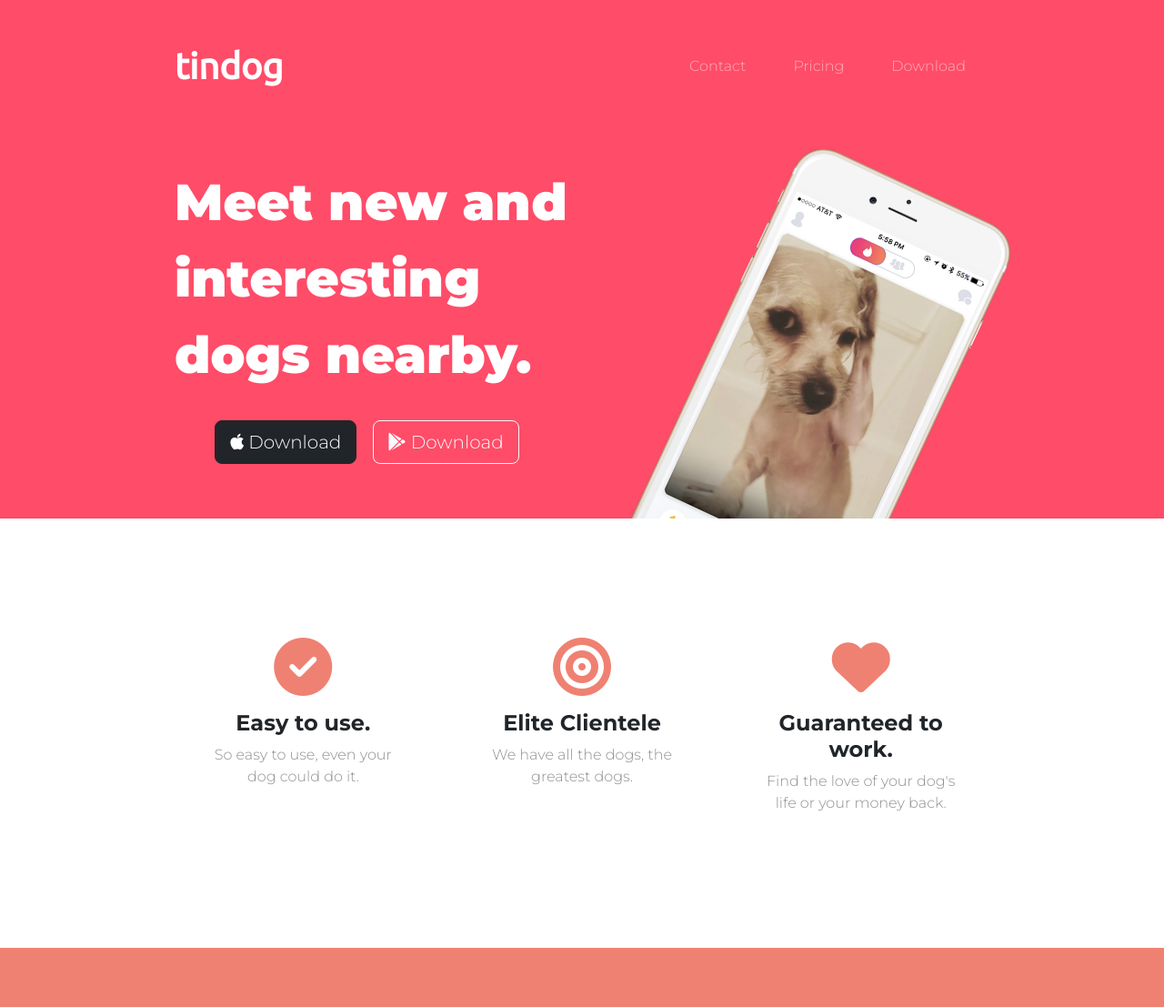
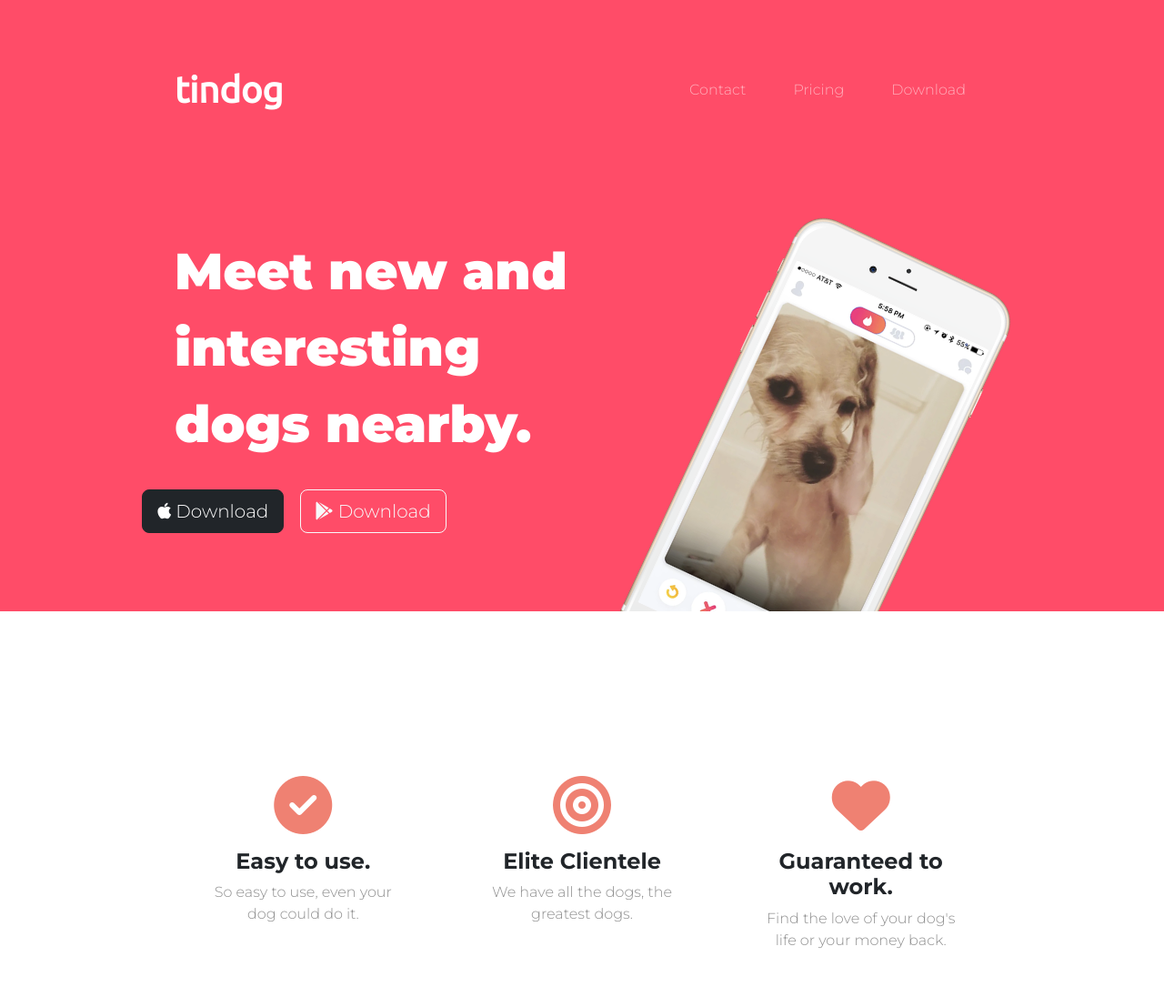
Before and after one commit to akshathar-navada/tindog, a plain HTML site: page index.html in a window 1280 px wide. Shown: the top 1107 px of the page at 91% size. Drawn offline with nearby package versions, Linux system fonts and the light colour scheme.

Commit message:
update styles.css

```diff
--- a/styles.css
+++ b/styles.css
@@ -5,6 +5,7 @@ body{
 #title{
     background-color: #ff4c68;
     color: #fff;
+    padding-top: -200px;
 }
 h1{
     /* font-family: 'Montserrat-Black'; */
@@ -28,7 +29,7 @@ p{
     color: #8f8f8f;
 }
 .container-fluid{
-    padding: 3% 15%;
+    padding: 5% 15%;
 }
 /* Navigation Bar */
 .navbar{
@@ -47,9 +48,13 @@ p{
     font-weight: 300;
 }
 /* Download Buttons */
+.indexing{
+    padding-top: 50px;
+}
 .download-button{
     margin: 5% 3% 5% 0;
-    text-align: left;
+    position: relative;
+    right: 80px;
 }
 /* Title image */
 .title-image{
@@ -57,7 +62,6 @@ p{
     width: 60%;
     transform: rotate(25deg);
 }
-
 /* Features Section */
 #features {
     padding: 7% 15%;
```
